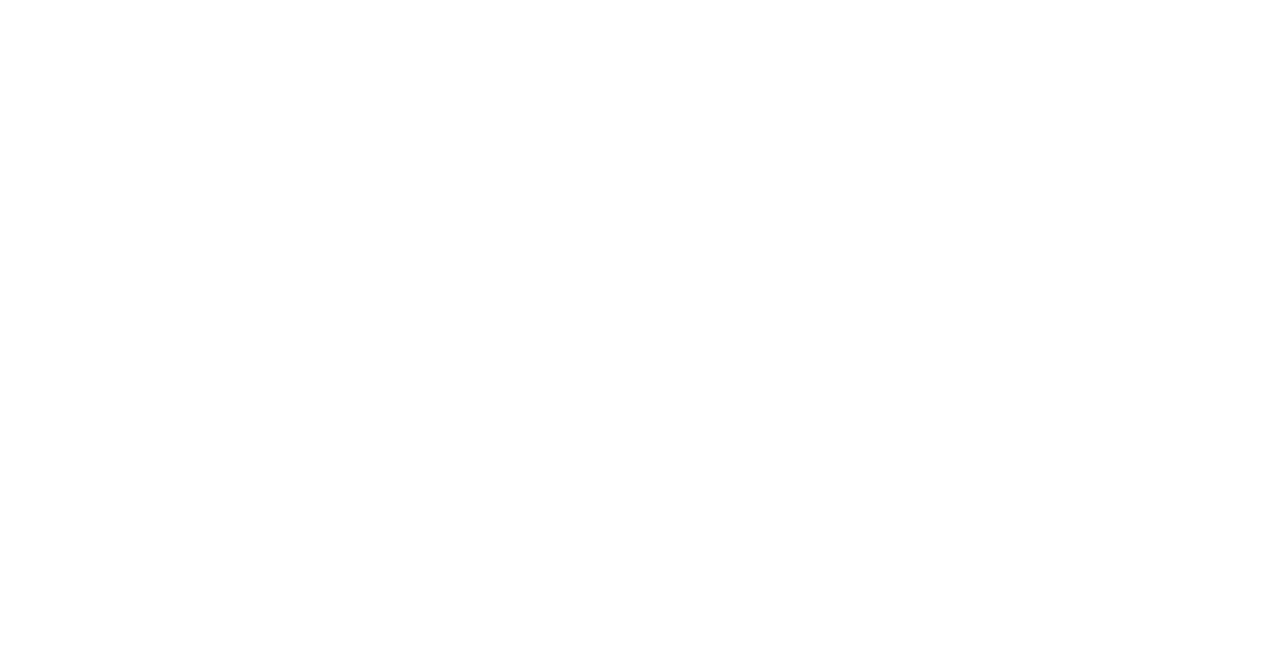
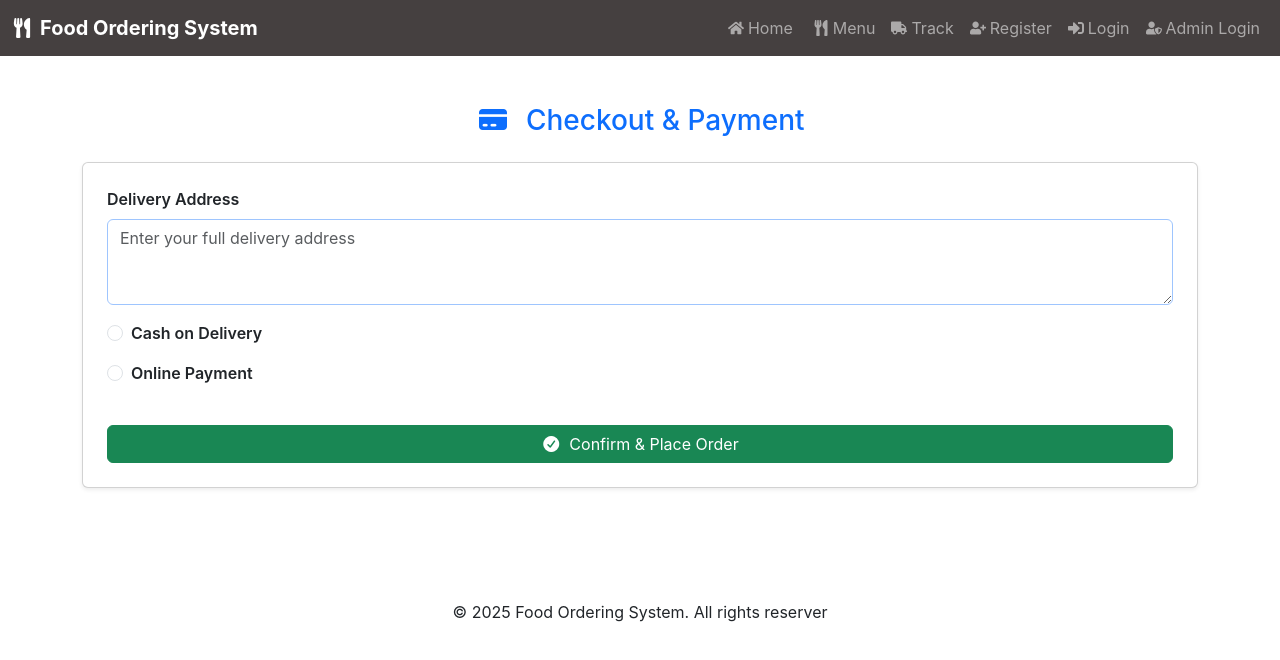
Before and after one commit to atul3416/food-ordering, a React (Create React App) app in the folder frontend/: page /payment in a window 1280 px wide. Before the commit this address had no page. Shown: the top 660 px of the page. Built offline with nearby package versions, Linux system fonts and the light colour scheme.

Commit message:
checkout and payment page UI

```diff
--- a/frontend/src/App.js
+++ b/frontend/src/App.js
@@ -11,6 +11,7 @@
 import Login from './components/Login';
 import FoodDetail from './pages/FoodDetail';
 import Cart from './pages/Cart';
+import PaymentPage from './pages/PaymentPage';
 function App() {
   return (
     <BrowserRouter>
@@ -28,6 +29,7 @@
         <Route path='login/' element={<Login/>}></Route>
         <Route path='food/:id' element={<FoodDetail/>}></Route>
         <Route path='cart/' element={<Cart/>}></Route>
+        <Route path='payment/' element={<PaymentPage/>}></Route>
       </Route>
     </Routes>
     </BrowserRouter>
--- a/frontend/src/pages/Cart.js
+++ b/frontend/src/pages/Cart.js
@@ -140,7 +140,7 @@
                                 Total : ₹ {grandTotal.toFixed(2)}
                             </h4>
                             <div className='text-end'>
-                                <button className='btn btn-primary mt-3 px-4 py-2'><FaShoppingCart className='me-2' /> Proceed to Payment</button>
+                                <button className='btn btn-primary mt-3 px-4 py-2' onClick={()=>navigate("/payment")}><FaShoppingCart className='me-2' /> Proceed to Payment</button>
 
                             </div>
 
--- /dev/null
+++ b/frontend/src/pages/PaymentPage.js
@@ -0,0 +1,119 @@
+import React, { useEffect, useState } from 'react'
+import { Link } from 'react-router-dom'
+import PublicLayout from '../components/PublicLayout'
+import { useParams, useNavigate } from 'react-router-dom'
+import { toast, ToastContainer } from 'react-toastify'
+import 'react-toastify/dist/ReactToastify.css'
+import { FaMinus, FaPlus, FaShoppingCart, FaTrash } from 'react-icons/fa'
+
+const PaymentPage = () => {
+    const userId = localStorage.getItem("userId");
+    const [paymentMode, setPaymentMode] = useState('');
+    const [address, setAddress] = useState('');
+    const [cardDetails, setCardDetails] = useState({
+        cardNumber: '',
+        expiry: '',
+        cvv: ''
+    });
+    const navigate = useNavigate();
+
+
+    const handlePlaceOrder = async () => {
+
+        if (paymentMode === 'online') {
+            const { cardNumber, expiry, cvv } = cardDetails;
+
+            if (!cardNumber || !expiry || !cvv) {
+                alert("Pleae fill in all card details");
+            }
+
+            try {
+                const response = await fetch('http://127.0.0.1:8000/api/place_order/', {
+                    method: 'POST',
+                    headers: { 'Content-Type': 'application/json' },
+                    body: JSON.stringify({
+                        userId: userId,
+                        address: address,
+                        paymentMode: paymentMode,
+                        cardNumber: paymentMode === 'online' ? cardDetails.cardNumber : '',
+                        expiry: paymentMode === 'online' ? cardDetails.expiry : '',
+                        cvv: paymentMode === 'online' ? cardDetails.cvv : '',
+                    })
+                })
+
+                const result = await response.json();
+
+                if (response.status === 201) {
+                    toast.success(result.message);
+                    setTimeout(() => {
+                        navigate('/my-orders');
+                    }, 2000)
+                }
+                else {
+                    toast.error(result.message || 'Something went wrong');
+                }
+            }
+            catch (error) {
+                console.error(error);
+                toast.error("Error connecting to server");
+            }
+        }
+
+    }
+
+    return (
+        <PublicLayout>
+            <div className='container py-5'>
+                <h3 className='text-center text-primary mb-4'>
+                    <i className='fas fa-credit-card me-2'></i> Checkout & Payment
+                </h3>
+
+                <div className='card p-4 shadow-sm'>
+                    <div className='mb-3 '>
+                        <label className='form-label fw-semibold'>Delivery Address</label>
+                        <textarea className='form-control border-primary-subtle' rows="3" placeholder='Enter your full delivery address' value={address} onChange={(e) => {
+                            setAddress(e.target.value)
+                        }} required ></textarea>
+                    </div>
+                    <div className=' form-check mb-3 '>
+                        <input className='form-check-input' type='radio' name='paymentMode' value="cod" checked={paymentMode === 'cod'} onChange={()=>{setPaymentMode('cod')}}/>
+                        <label className='form-check-label fw-semibold'>Cash on Delivery</label>
+                    </div>
+
+                    <div className=' form-check mb-3 '>
+                        <input className='form-check-input' type='radio' name='paymentMode' value="online" checked={paymentMode === 'online'} onChange={()=>{setPaymentMode('online')}}/>
+                        <label className='form-check-label fw-semibold'>Online Payment</label>
+                    </div>
+
+                    {paymentMode === 'online' && (
+                        <div className='row'>
+                            <div className='col-md-6'>
+                                <label className='form-label'>Card Number</label>
+                                <input type='text'    className='form-control' value={cardDetails.cardNumber} onChange={(e)=>{
+                                    setCardDetails({...cardDetails,cardNumber:e.target.value})
+                                }}/>
+                            </div>
+                            <div className='col-md-3'>
+                                <label className='form-label'>Card Expiry</label>
+                                <input type='month'    className='form-control' value={cardDetails.expiry} onChange={(e)=>{
+                                    setCardDetails({...cardDetails,expiry:e.target.value})
+                                }}/>
+                            </div>
+                            <div className='col-md-3'>
+                                <label className='form-label'>CVV</label>
+                                <input type='password'    className='form-control' value={cardDetails.cvv} onChange={(e)=>{
+                                    setCardDetails({...cardDetails,cvv:e.target.value})
+                                }}/>
+                            </div>
+                        </div>
+                    )}
+                    <button className='btn btn-success mt-4 w-100'><i className='fas fa-check-circle me-2'></i>Confirm & Place Order</button>
+                </div>
+
+            </div>
+            <ToastContainer autoClose={2000} />
+        </PublicLayout>
+    )
+}
+
+export default PaymentPage
```
Also changed, not shown: 1 other file (tests, documents, lock files or other folders).
